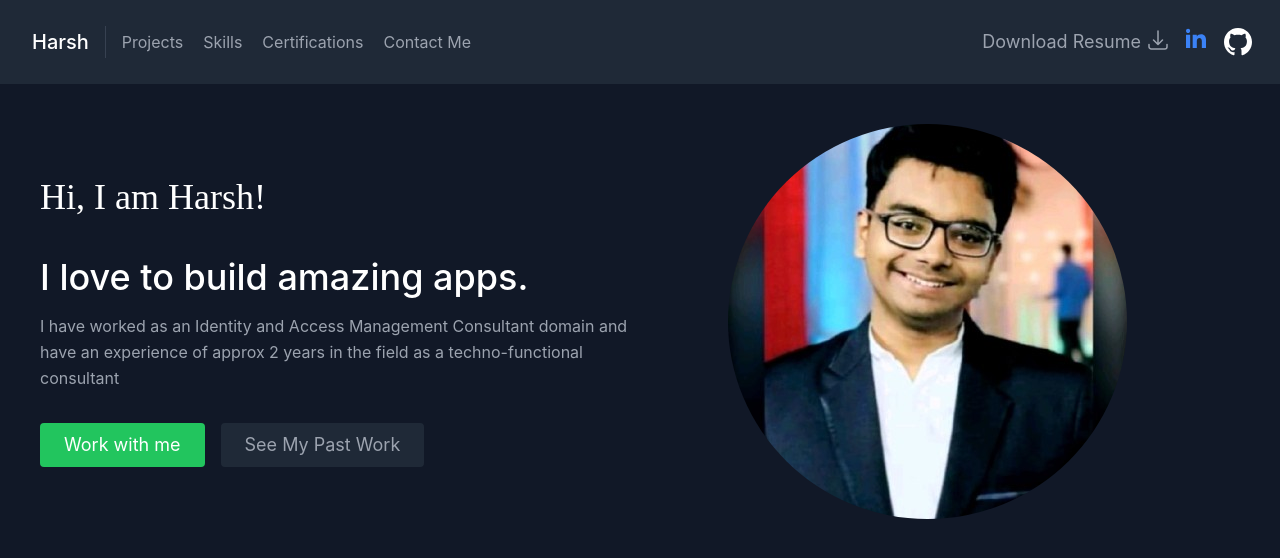
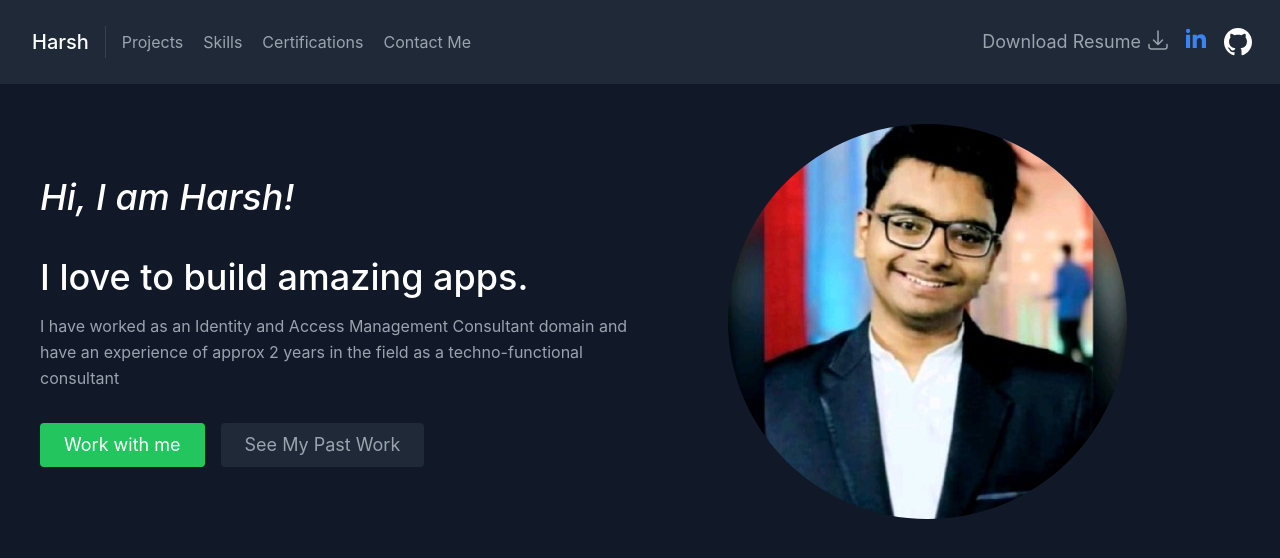
Before and after one commit to harsh3698/portfolioApp, a React (Create React App) app: page / in a window 1280 px wide. Shown: the top 558 px of the page. Built offline with nearby package versions, Linux system fonts and the light colour scheme.

Commit message:
Update About.jsx

```diff
--- a/src/components/About.jsx
+++ b/src/components/About.jsx
@@ -7,7 +7,7 @@ function About() {
       <div className="container mx-auto flex px-10 py-10 md:flex-row flex-col items-center">
         <div className="lg:flex-grow md:w-1/2 lg:pr-24 md:pr-16 flex flex-col md:items-start md:text-left mb-16 md:mb-0 items-center text-center">
           <h1 className="title-font sm:text-4xl text-3xl mb-4 font-medium text-white">
-            <span style={{fontFamily:"Lobster"}}>Hi, I am Harsh!</span>
+            <em>Hi, I am Harsh!</em>
     <br/>
             <br className="hidden lg:inline-block sm:inline:block" />I love to
             build amazing apps.
```
